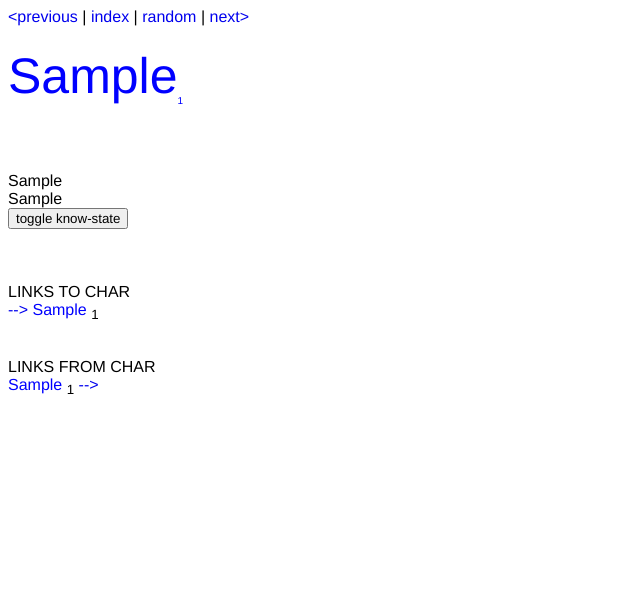
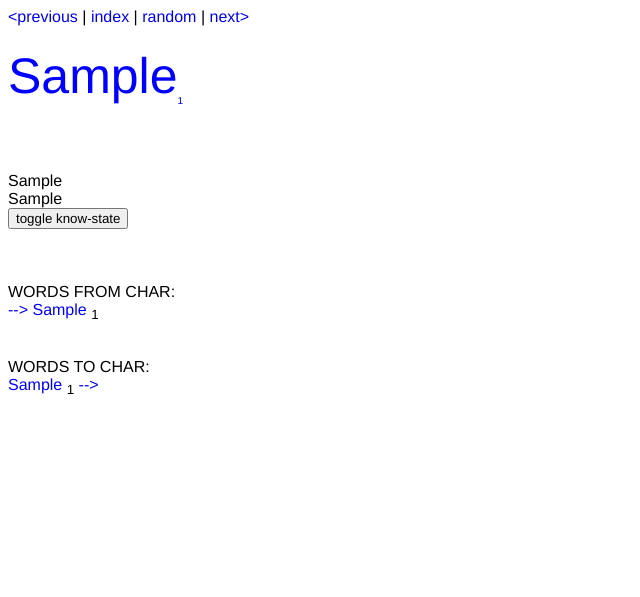
Before and after one commit to TPyrsiocne/mandarin_vocab_builder, a Django app: page /mandarin-graph/1/ in a window 1280 px wide. Shown: the top 597 px of the page, without its empty margins (0-640 px from the left). Run offline with Django 3.2, Linux system fonts and the light colour scheme; tables that the repository leaves empty hold one stand-in row (values such as "Sample post").

Commit message:
chaged some titles on the graph_builder pages

```diff
--- a/graph_builder/templates/graph_builder/graph_build.html
+++ b/graph_builder/templates/graph_builder/graph_build.html
@@ -35,14 +35,14 @@
 <br>
 
 <br>
-LINKS TO CHAR<br>
+WORDS FROM CHAR:<br>
 {% for ender in word_enders %}
 <a href = "https://www.purpleculture.net/dictionary-details/?word={{this_char.symbol}}{{ender.symbol}}" target="_blank">--></a>
 <a style = "color:{% if user in ender.known_by.all %}gray;  {% else %}blue; {% endif %}" href = "/mandarin-graph/{{ender.symbol}}/">{{ender.symbol}} </a><sub>{{ender.rank}}</sub><br>
 {% endfor %}
 <br>
 <br>
-LINKS FROM CHAR<br>
+WORDS TO CHAR:<br>
 {% for starter in word_starters %}
 <a style = "color:{% if user in starter.known_by.all %}gray;{% else %}blue; {% endif %}" href = "/mandarin-graph/{{starter.symbol}}/">{{starter.symbol}} </a><sub>{{starter.rank}}</sub>
 <a  href = "https://www.purpleculture.net/dictionary-details/?word={{starter.symbol}}{{this_char.symbol}}" target="_blank">--></a><br>
```
Also changed, not shown: readme.txt.
